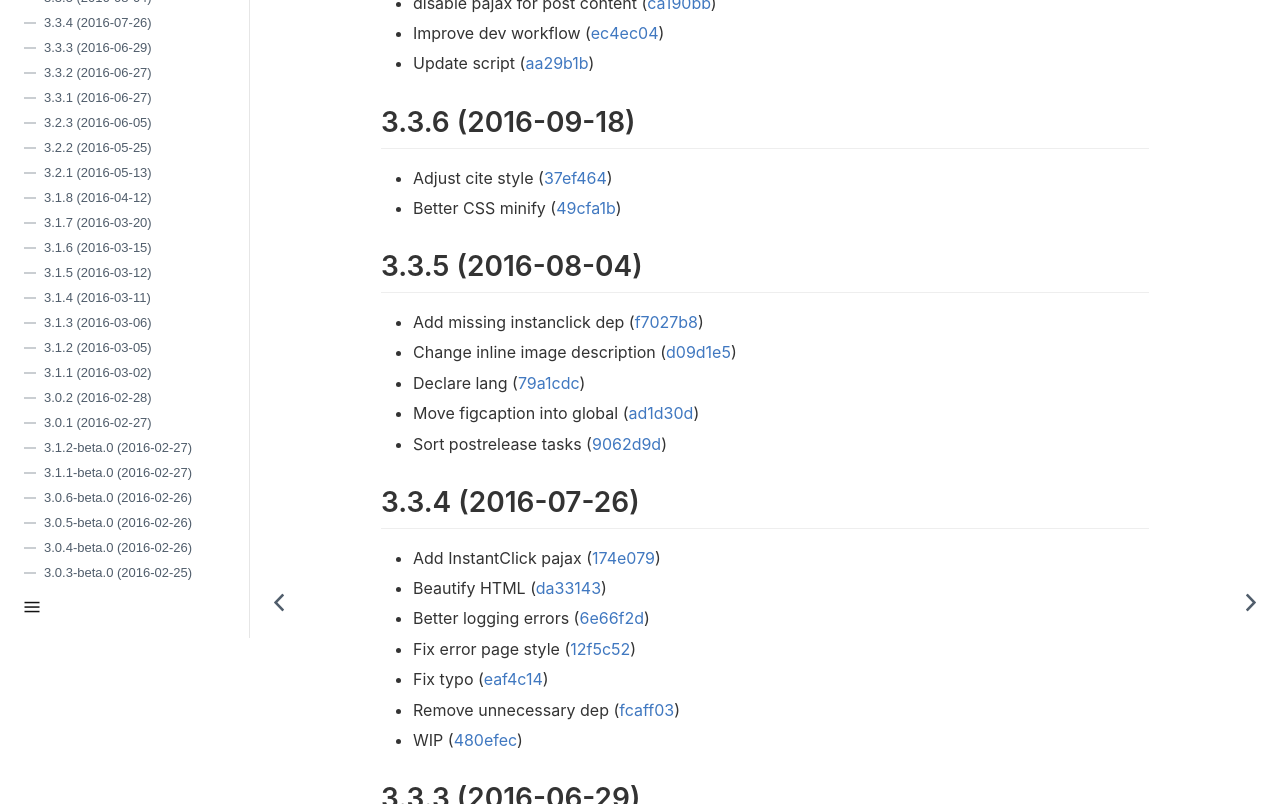
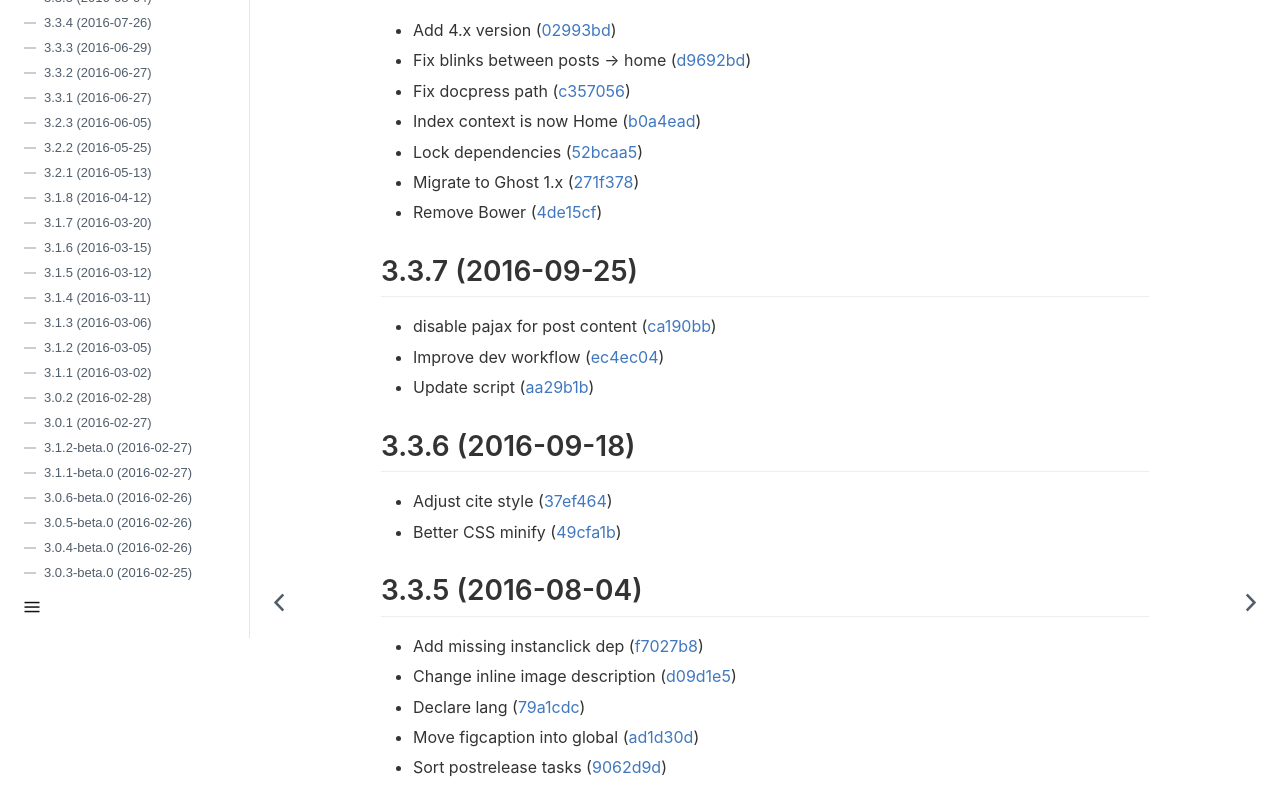
Before and after one commit to Kikobeats/uno-urban, a plain HTML site: page CHANGELOG.html in a window 1280 px wide. Shown: the part 162-966 px from the top of the page. Drawn offline with nearby package versions, Linux system fonts and the light colour scheme.

Commit message:
Update 2017-08-16T13:27:03.983Z

```diff
--- a/CHANGELOG.html
+++ b/CHANGELOG.html
@@ -252,7 +252,18 @@
               <!-- span.title Open in GitHub--><span class="icon -github"></span></a>
           </div>
         </div>
-        <div class="markdown-body"><p><a name="3.3.7"></a></p>
+        <div class="markdown-body"><p><a name="4.0.0"></a></p>
+<h1 id="4.0.0-(2017-08-16)">4.0.0 (2017-08-16)</h1>
+<ul>
+<li>Add 4.x version (<a href="https://github.com/kikobeats/uno-urban/commit/02993bd">02993bd</a>)</li>
+<li>Fix blinks between posts &#x2192; home (<a href="https://github.com/kikobeats/uno-urban/commit/d9692bd">d9692bd</a>)</li>
+<li>Fix docpress path (<a href="https://github.com/kikobeats/uno-urban/commit/c357056">c357056</a>)</li>
+<li>Index context is now Home (<a href="https://github.com/kikobeats/uno-urban/commit/b0a4ead">b0a4ead</a>)</li>
+<li>Lock dependencies (<a href="https://github.com/kikobeats/uno-urban/commit/52bcaa5">52bcaa5</a>)</li>
+<li>Migrate to Ghost 1.x (<a href="https://github.com/kikobeats/uno-urban/commit/271f378">271f378</a>)</li>
+<li>Remove Bower (<a href="https://github.com/kikobeats/uno-urban/commit/4de15cf">4de15cf</a>)</li>
+</ul>
+<p><a name="3.3.7"></a></p>
 <h2 id="3.3.7-(2016-09-25)">3.3.7 (2016-09-25)</h2>
 <ul>
 <li>disable pajax for post content (<a href="https://github.com/kikobeats/uno-urban/commit/ca190bb">ca190bb</a>)</li>
```
